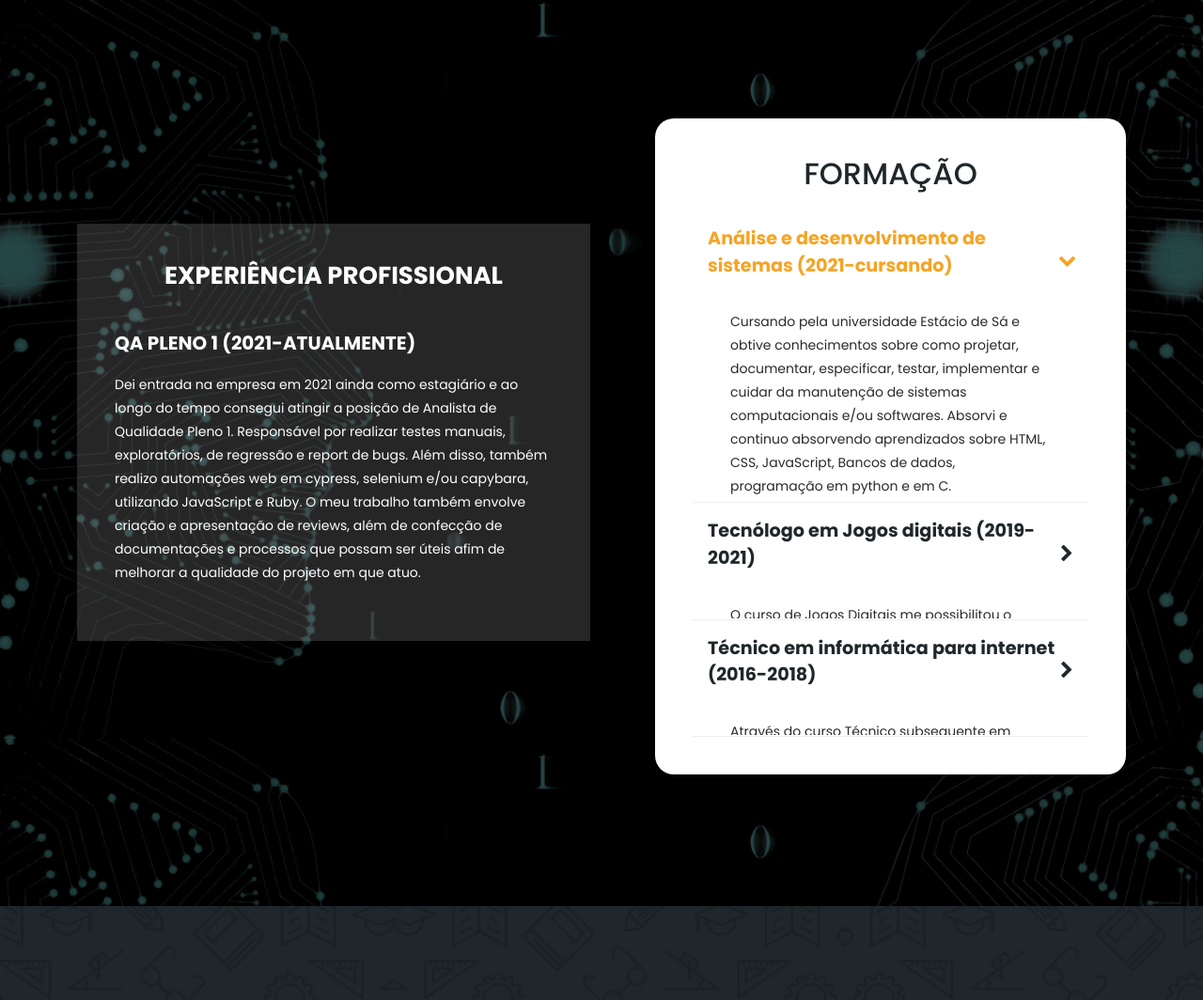
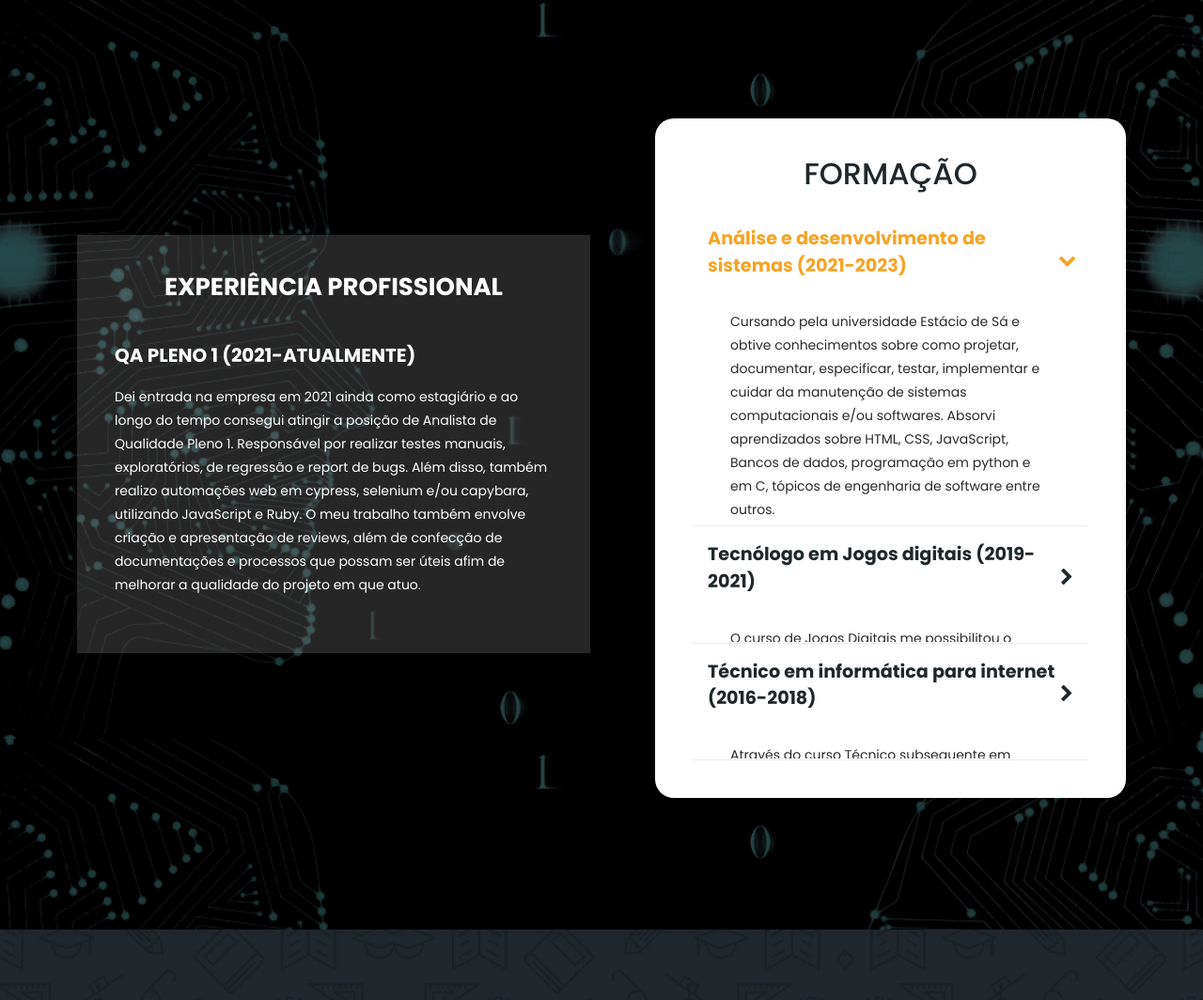
Before and after one commit to Raphaelmra/porfolio, a plain HTML site: page index.html in a window 1280 px wide. Shown: the part 814-1878 px from the top of the page at 94% size. Drawn offline with nearby package versions, Linux system fonts and the light colour scheme.

Commit message:
atualizações

```diff
--- a/index.html
+++ b/index.html
@@ -145,7 +145,7 @@ https://templatemo.com/tm-569-edu-meeting
 
                               </div>
                               <div class="accordion-head">
-                                  <span>Análise e desenvolvimento de sistemas (2021-cursando)</span>
+                                  <span>Análise e desenvolvimento de sistemas (2021-2023)</span>
                                   <span class="icon">
                                       <i class="icon fa fa-chevron-right"></i>
                                   </span>
@@ -155,7 +155,7 @@ https://templatemo.com/tm-569-edu-meeting
                                       <p>
                                           Cursando pela universidade Estácio de Sá e obtive conhecimentos sobre como projetar, documentar, especificar, testar, implementar e
                                           cuidar da manutenção de sistemas computacionais e/ou softwares.
-                                          Absorvi e continuo absorvendo aprendizados sobre HTML, CSS, JavaScript, Bancos de dados, programação em python e em C.
+                                          Absorvi aprendizados sobre HTML, CSS, JavaScript, Bancos de dados, programação em python e em C, tópicos de engenharia de software entre outros.
                                       </p>
                                   </div>
                               </div>
@@ -171,7 +171,7 @@ https://templatemo.com/tm-569-edu-meeting
                                   <div class="content">
                                       <p>
                                           O curso de Jogos Digitais me possibilitou o desenvolvimento de jogos para as mais diversas plataformas digitais.
-                                          Durante o decorrer do curso, adquiri conhecimentos principalmente na parte de programação de jogos, utilizando as linguagens C#, Java e python, juntamente com as IDEs Unity e Unreal,
+                                          Durante o decorrer do curso, adquiri conhecimentos principalmente na parte de programação de jogos, utilizando as linguagens C#, C++ e JavaScript, juntamente com as IDEs Unity e Unreal,
                                           além disso, produzi alguns projetos pessoais, que podem ser encontrados no meu <a href="https://raphael-mathias.itch.io/">itch.io</a>.
 
                                       </p>
```
